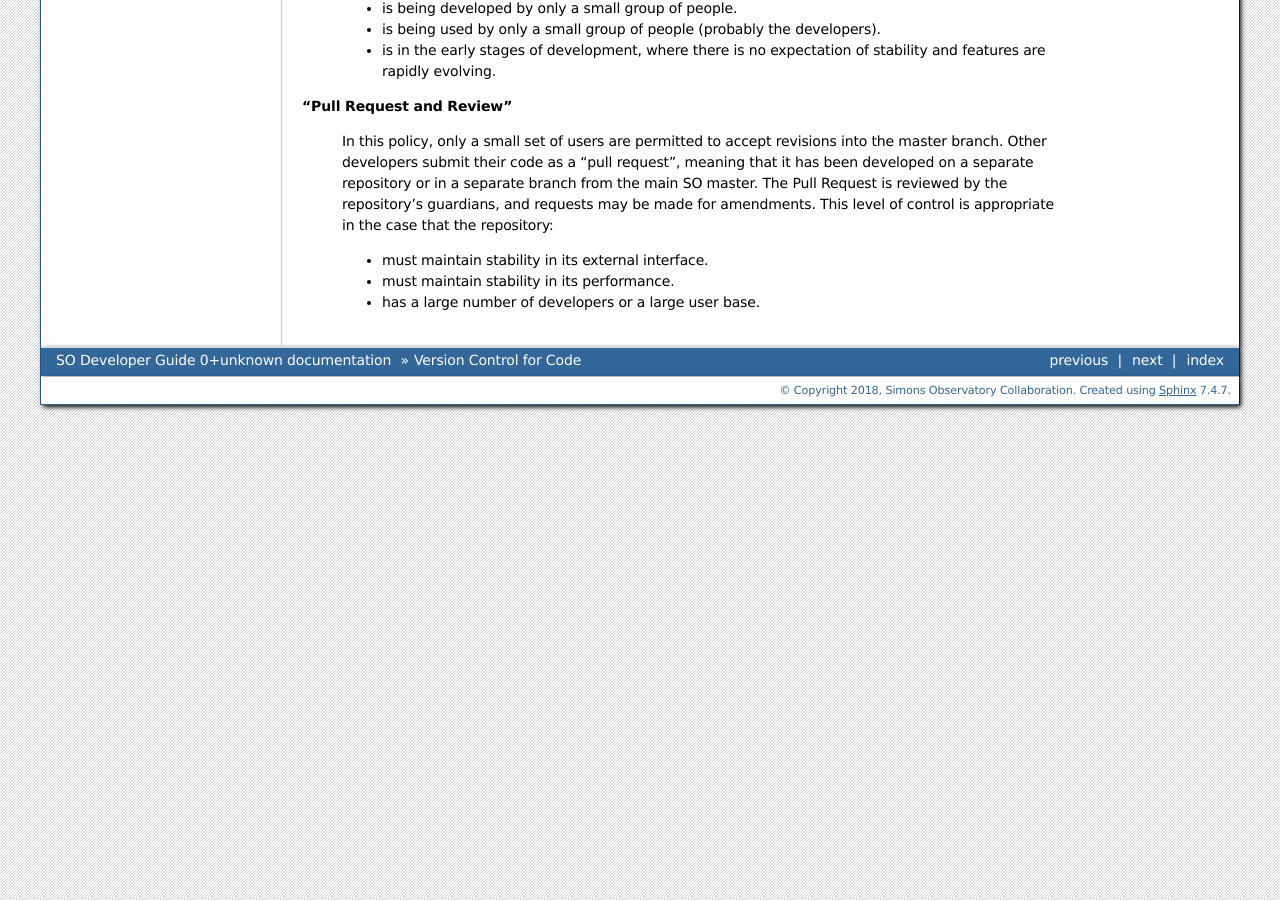
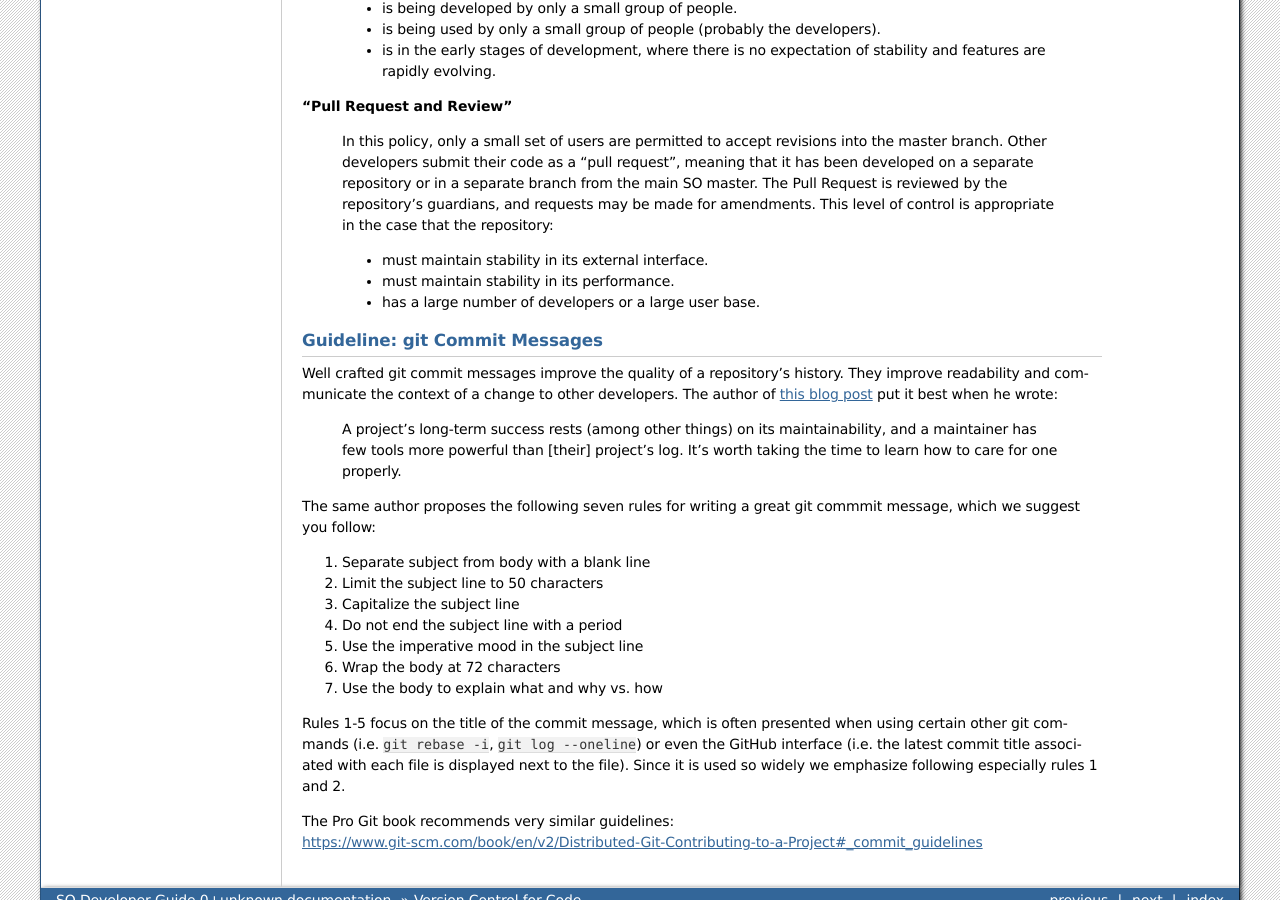
Before and after one commit to simonsobs/so_dev_guide, a Sphinx documentation site: the page built from source/version_control.rst, in a window 1280 px wide and 900 px high, scrolled down 1387 px. Built offline with Sphinx 7.4.7, drawn with Linux system fonts in a browser that asks for light colours; some of the changed text lies outside the part shown.

Commit message:
Add guidline for writing git commit messages
Resolves: #3

```diff
--- a/source/version_control.rst
+++ b/source/version_control.rst
@@ -122,3 +122,39 @@ spectrum:
     - must maintain stability in its external interface.
     - must maintain stability in its performance.
     - has a large number of developers or a large user base.
+
+
+Guideline: git Commit Messages
+-------------------------------
+
+Well crafted git commit messages improve the quality of a repository's history.
+They improve readability and communicate the context of a change to other
+developers. The author of `this blog post`__ put it best when he wrote:
+
+.. _how_to_write_a_git_commit_message: https://chris.beams.io/posts/git-commit/
+__ how_to_write_a_git_commit_message_
+
+    A project’s long-term success rests (among other things) on its
+    maintainability, and a maintainer has few tools more powerful than [their]
+    project’s log. It’s worth taking the time to learn how to care for one
+    properly.
+
+The same author proposes the following seven rules for writing a great git
+commmit message, which we suggest you follow:
+
+#. Separate subject from body with a blank line
+#. Limit the subject line to 50 characters
+#. Capitalize the subject line
+#. Do not end the subject line with a period
+#. Use the imperative mood in the subject line
+#. Wrap the body at 72 characters
+#. Use the body to explain what and why vs. how
+
+Rules 1-5 focus on the title of the commit message, which is often presented
+when using certain other git commands (i.e. ``git rebase -i``, ``git log
+--oneline``) or even the GitHub interface (i.e. the latest commit title
+associated with each file is displayed next to the file). Since it is used so
+widely we emphasize following especially rules 1 and 2.
+
+| The Pro Git book recommends very similar guidelines:
+| https://www.git-scm.com/book/en/v2/Distributed-Git-Contributing-to-a-Project#_commit_guidelines
```
